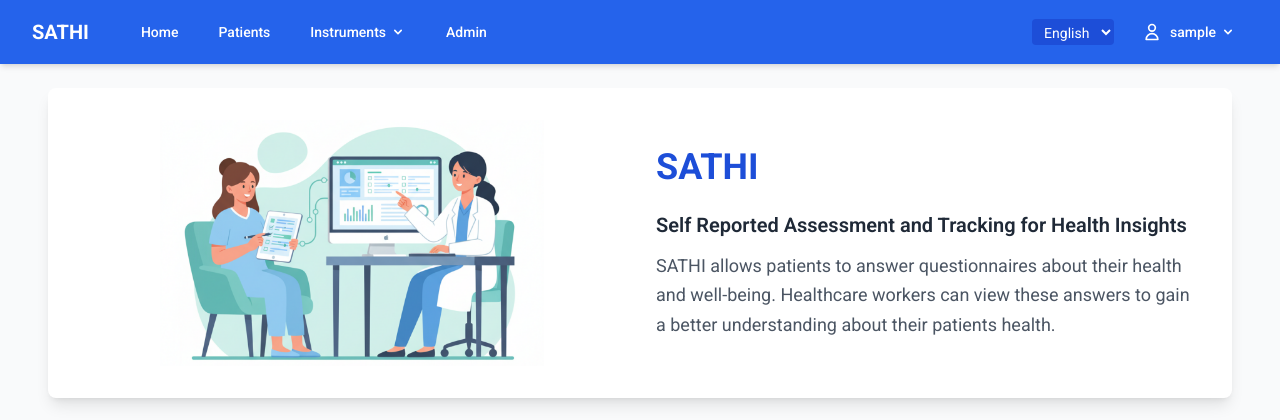
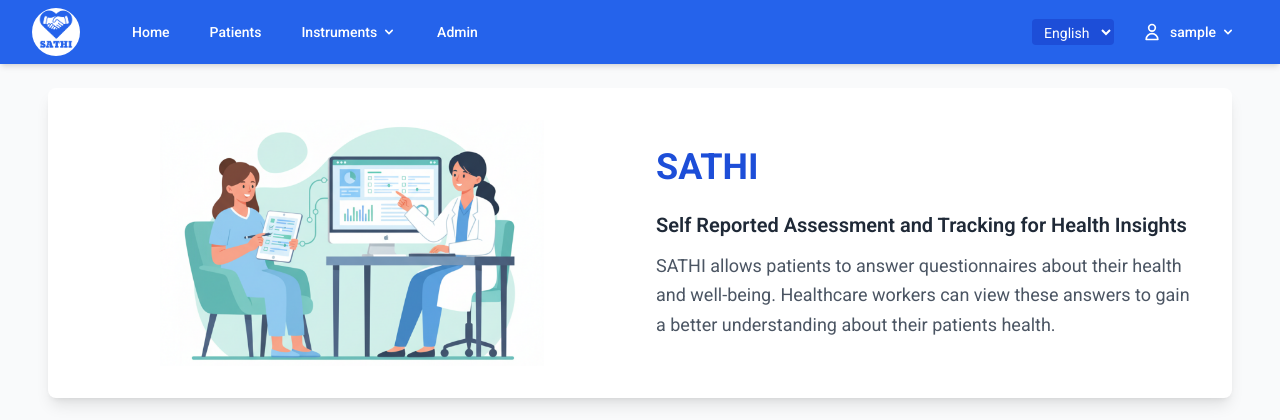
Before and after one commit to CHAVI-India/SATHI, a Django app: page /en/ in a window 1280 px wide. Shown: the top 420 px of the page. Run offline with Django 4.2, Linux system fonts and the light colour scheme; the visitor is signed in with stand-in values (Sample User, id 1); data that the repository does not hold is empty; parts of the project's set-up code (start-up, migrations or seed data) failed here and were passed over; some libraries are stand-ins or nearby versions.

Commit message:
feat: replace text logo with image logo in navbar

```diff
--- a/templates/navbar.html
+++ b/templates/navbar.html
@@ -1,11 +1,14 @@
 {% load i18n %}
+{% load static %}
 
 <nav class="bg-blue-600">
   <div class="mx-auto px-4 sm:px-6 lg:px-8">
     <div class="flex items-center justify-between h-16">
       <div class="flex items-center">
         <div class="flex-shrink-0">
-          <a href="/" class="text-white font-bold text-xl">SATHI</a>
+          <a href="/" class="flex items-center">
+            <img src="{% static 'images/logo.png' %}" alt="SATHI Logo" class="h-12 w-12 rounded-full object-cover">
+          </a>
         </div>
         <div class="hidden md:block">
           <div class="ml-10 flex items-baseline space-x-4">
```
Also changed, not shown: static/images/logo.png (added).
